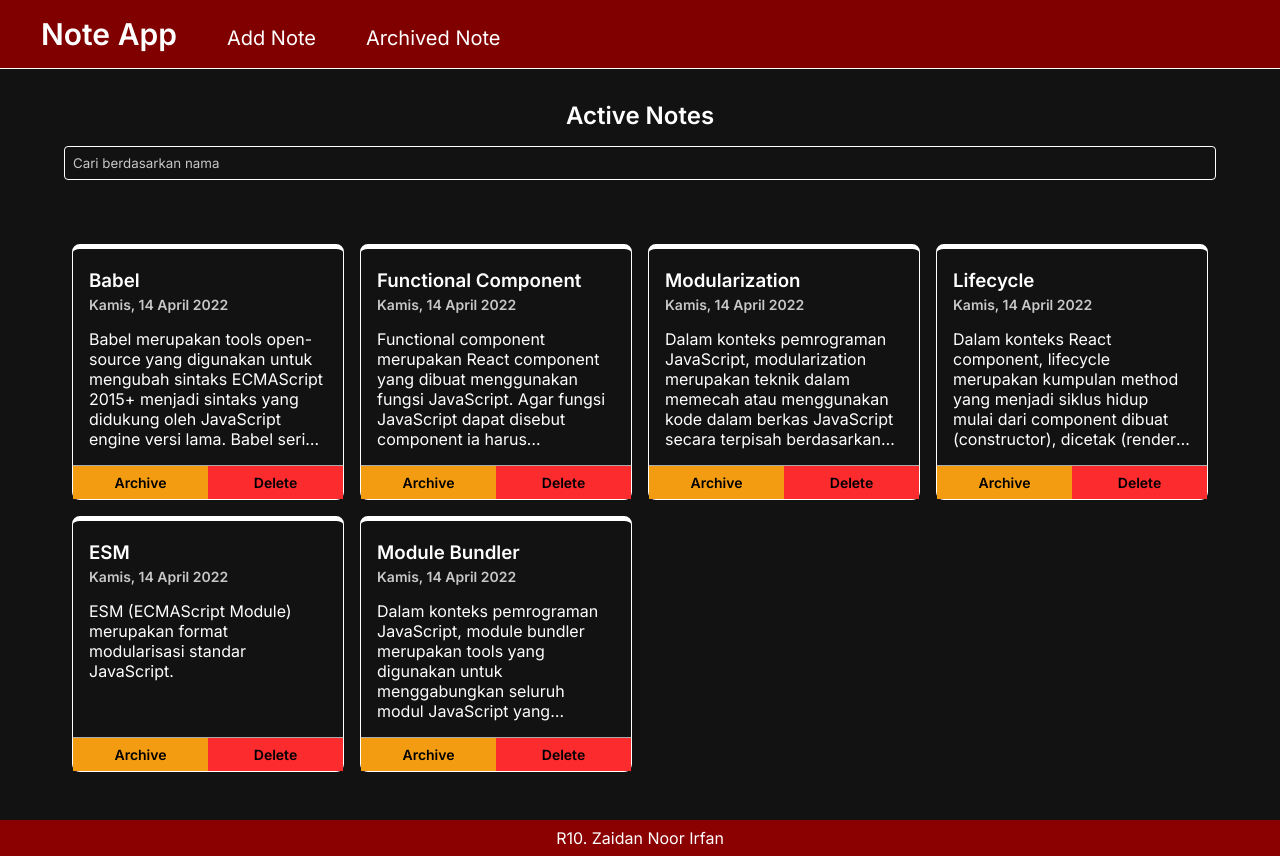
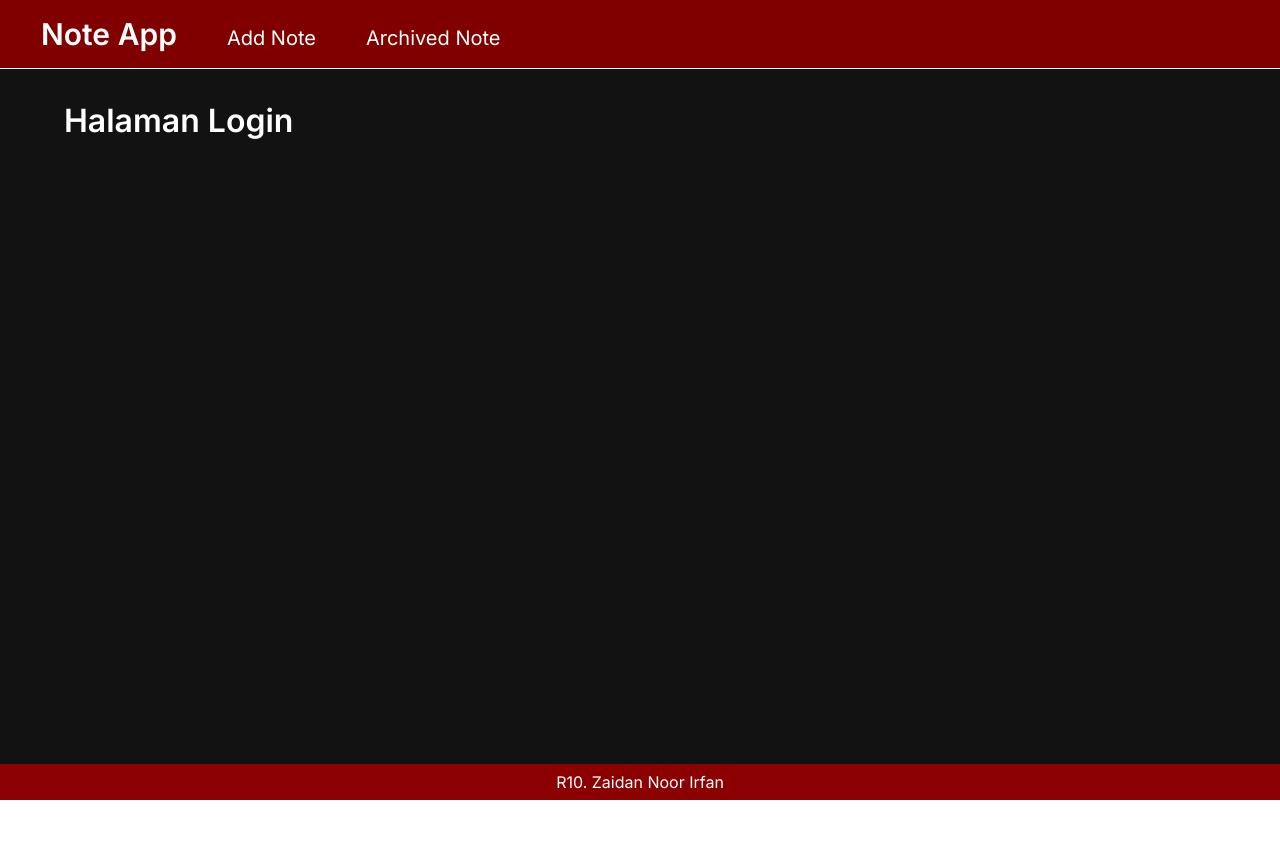
Before and after one commit to zaidannoor/Fundamental-React-Dicoding, a React (Create React App) app: page / in a window 1280 px wide. After the commit the page ends 800 px from the top, so only its background shows below. Built offline with nearby package versions, Linux system fonts and the light colour scheme.

Commit message:
Create Login and Register Page Create Login-Input Component Create Custom Hook UseInput

```diff
--- a/src/App.js
+++ b/src/App.js
@@ -6,21 +6,32 @@ import AddPage from './pages/AddPage';
 import ArchivePage from './pages/ArchivePage';
 import DetailPage from './pages/DetailPage';
 import NotFoundPage from './pages/NotFoundPage';
+import LoginPage from './pages/LoginPage';
+import RegisterPage from './pages/RegisterPage';
 
 function App() {
+  const authedUser = false;
+
   return (
     <div className="app-container">
       <header className='note-app__header'>
         <Navigation />
       </header>
       <main>
-        <Routes>
+        {authedUser ?
+          <Routes>
             <Route path="/" element={<HomePage />} />
             <Route path="/notes/:id" element={<DetailPage />} />
             <Route path="/add" element={<AddPage />} />
             <Route path="/archive" element={<ArchivePage />} />
             <Route path='*' element={<NotFoundPage />} />
-        </Routes>
+          </Routes>
+          : <Routes>
+              <Route path="*" element={<LoginPage />} />
+              <Route path="/register" element={<RegisterPage />} />
+            </Routes>
+          }
+
       </main>
       <footer>R10. Zaidan Noor Irfan</footer>
     </div>
--- /dev/null
+++ b/src/pages/LoginPage.js
@@ -0,0 +1,11 @@
+import React from 'react';
+function LoginPage() {
+    return(
+        <>
+            <h1>Halaman Login</h1>
+        </>
+
+    )
+}
+
+export default LoginPage;
--- /dev/null
+++ b/src/pages/RegisterPage.js
@@ -0,0 +1,11 @@
+import React from 'react';
+function RegisterPage() {
+    return(
+        <>
+            <h1>Halaman Register</h1>
+        </>
+
+    )
+}
+
+export default RegisterPage;
```
Also changed, not shown: src/components/LoginInput.js (added, +8 -0 lines), src/hooks/UseInput.js (added, +13 -0 lines).
